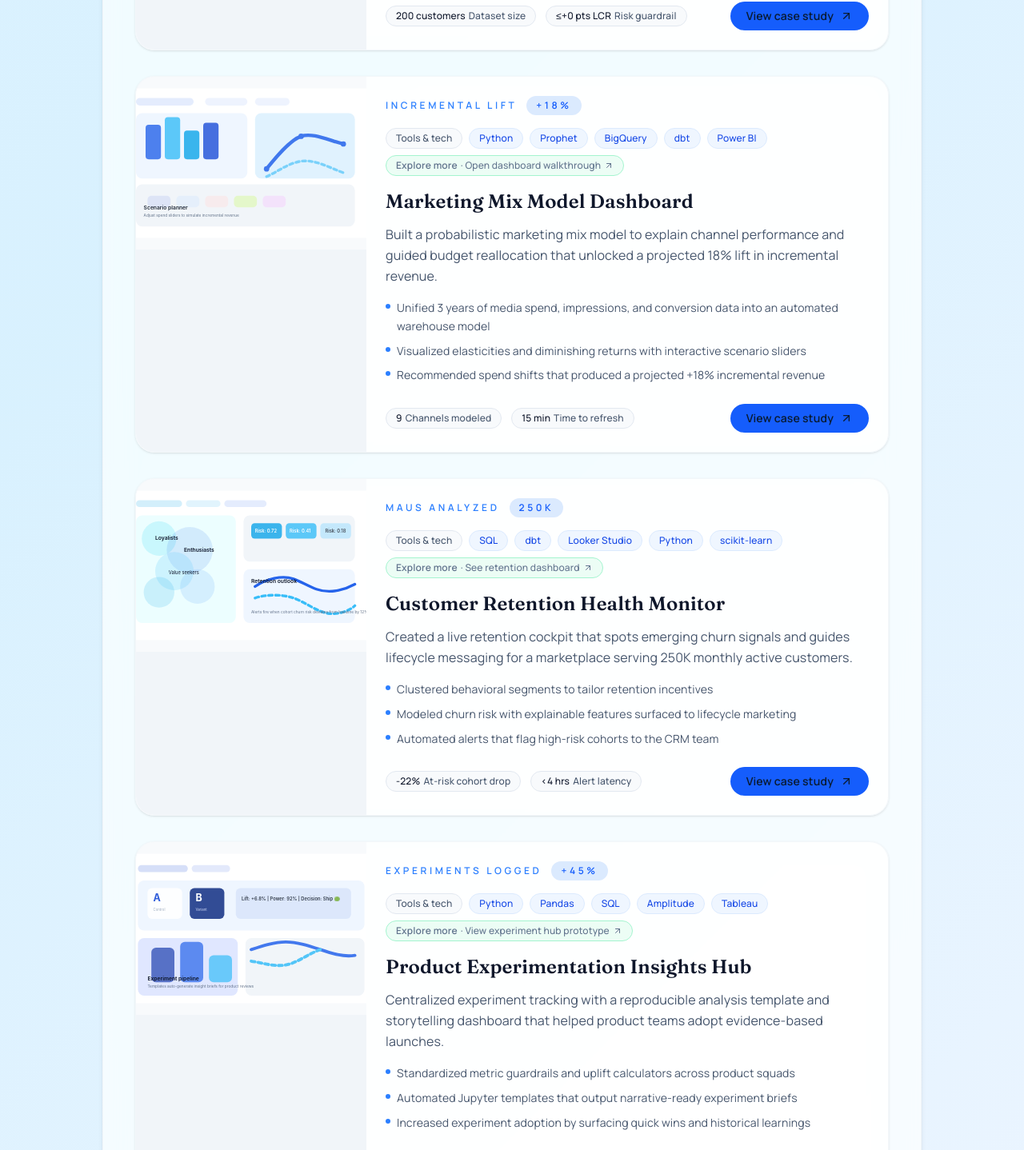
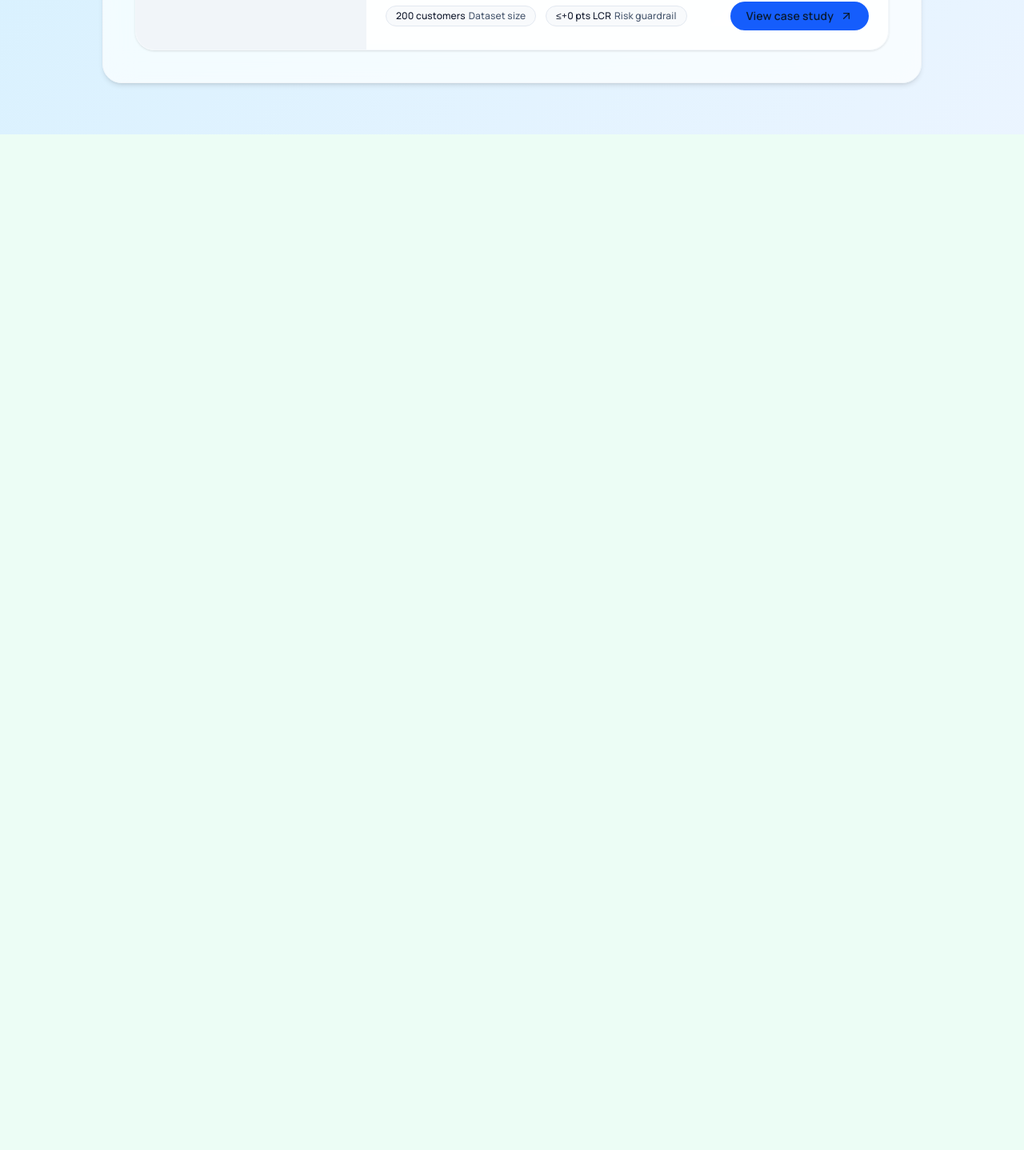
Before and after one commit to reason-rim/analytics_portfolio, a Next.js app: page / in a window 1280 px wide. Shown: the part 1119-2557 px from the top of the page at 80% size. After the commit the page ends 1287 px from the top, so only its background shows below. Built offline with nearby package versions, Linux system fonts and the light colour scheme.

Commit message:
draftwithdashboard

```diff
--- a/src/app/page.tsx
+++ b/src/app/page.tsx
@@ -76,16 +76,14 @@ function ProjectCard({
 }: ProjectCardProps) {
   return (
     <article className="group flex flex-col overflow-hidden rounded-3xl border border-slate-100/80 bg-white/85 shadow-sm transition-all duration-300 hover:-translate-y-1 hover:shadow-xl md:flex-row backdrop-panel">
-      <div className="relative w-full overflow-hidden bg-slate-100 md:w-72">
-        <div className="relative aspect-[4/3] w-full">
+      <div className="relative aspect-[2075/1200] w-full overflow-hidden bg-slate-100 md:w-72">
         <Image
           src={thumbnail}
           alt={title}
           fill
-            className="object-cover transition duration-500 group-hover:scale-105"
+          className="object-contain transition duration-500 group-hover:scale-105"
           sizes="(min-width: 1024px) 18rem, 100vw"
         />
-        </div>
       </div>
 
       <div className="flex flex-1 flex-col justify-between gap-6 p-6">
@@ -307,8 +305,8 @@ export default function Home() {
                 Project Showcase
               </h2>
               <p className="mt-3 max-w-2xl text-base text-slate-600">
-                Explore dashboards, retention monitors, and experimentation hubs I designed to help
-                teams make decisions faster.
+                Explore the dashboards, retention monitors, and experimentation hubs I crafted to
+                sharpen my own decision-making and analytical skills.
               </p>
             </div>
             <Link
--- a/src/app/projects/[slug]/page.tsx
+++ b/src/app/projects/[slug]/page.tsx
@@ -116,15 +116,21 @@ export default async function ProjectPage({ params }: ProjectPageProps) {
           </nav>
         )}
 
-        <div className="relative aspect-[16/8] w-full overflow-hidden rounded-[2.75rem] border border-slate-100 bg-slate-100">
+        <div className="relative aspect-[2075/1200] w-full overflow-hidden border border-slate-100 bg-slate-100">
           <Image
             src={project.heroImage}
             alt={`${project.title} dashboard preview`}
             fill
-            className="object-cover"
+            className="object-contain"
             priority
           />
         </div>
+        {project.heroCaption && (
+          <p className="mt-2 text-xs text-slate-500">{project.heroCaption}</p>
+        )}
+        {project.heroNote && (
+          <p className="mt-2 text-xs text-slate-500" dangerouslySetInnerHTML={{ __html: project.heroNote }} />
+        )}
       </header>
 
       <section className="flex flex-col gap-12">
--- a/src/data/projects.ts
+++ b/src/data/projects.ts
@@ -25,6 +25,8 @@ export type Project = {
   teaser: string[];
   thumbnail: string;
   heroImage: string;
+  heroCaption?: string;
+  heroNote?: string;
   metrics: ProjectMetric[];
   tools: string[];
   links: ProjectLink[];
@@ -43,8 +45,10 @@ export const projects: Project[] = [
       "Built reproducible R workflow with tidyverse for KPI tracking and visual storytelling",
       "Surfaced segment playbooks that balance revenue lift with credit risk guardrails",
     ],
-    thumbnail: "/projects/mall-customer-analytics.svg",
-    heroImage: "/projects/mall-customer-analytics.svg",
+    thumbnail: "/projects/mall-customer-dashboard.png",
+    heroImage: "/projects/mall-customer-dashboard.png",
+    heroNote:
+      'Dashboard created by me in Power BI; dataset sourced from Kaggle and available directly on <a href="https://www.kaggle.com/datasets/vikasjigupta786/customer-analytics-practice-dataset" target="_blank" rel="noopener noreferrer"><strong>this Kaggle dataset</strong></a>.',
     metrics: [
       { label: "HSR uplift target", value: "+8 pts" },
       { label: "Dataset size", value: "200 customers" },
@@ -74,7 +78,7 @@ To track this we define two KPIs:</p>
       {
         heading: "2. Dataset Description",
         html: `
-<p>An enhanced version of the well-known Mall Customers dataset from Kaggle, adjusted for consistency and depth.</p>
+<p>An enhanced version of the well-known Mall Customers dataset from Kaggle (accessible via <a href="https://www.kaggle.com/datasets/vikasjigupta786/customer-analytics-practice-dataset" target="_blank" rel="noopener noreferrer">this Kaggle repository</a>), adjusted for consistency and depth.</p>
 <h4>Columns used</h4>
 <ul>
   <li><code>customer_id</code> &mdash; unique identifier for each customer</li>
@@ -326,158 +330,6 @@ tibble::tibble(
       },
     ],
   },
-  {
-    slug: "marketing-mix-dashboard",
-    title: "Marketing Mix Model Dashboard",
-    tagline: "Forecasting campaign ROI with a transparent MMM and self-serve insights panel",
-    summary:
-      "Built a probabilistic marketing mix model to explain channel performance and guided budget reallocation that unlocked a projected 18% lift in incremental revenue.",
-    teaser: [
-      "Unified 3 years of media spend, impressions, and conversion data into an automated warehouse model",
-      "Visualized elasticities and diminishing returns with interactive scenario sliders",
-      "Recommended spend shifts that produced a projected +18% incremental revenue",
-    ],
-    thumbnail: "/projects/marketing-mix-dashboard.svg",
-    heroImage: "/projects/marketing-mix-dashboard.svg",
-    metrics: [
-      { label: "Incremental lift", value: "+18%" },
-      { label: "Channels modeled", value: "9" },
-      { label: "Time to refresh", value: "15 min" },
-    ],
-    tools: ["Python", "Prophet", "BigQuery", "dbt", "Power BI"],
-    links: [
-      {
-        label: "Open dashboard walkthrough",
-        href: "https://example.com/mmm-dashboard",
-        external: true,
-      },
-      {
-        label: "Read technical write-up",
-        href: "https://example.com/mmm-case-study",
-        external: true,
-      },
-    ],
-    sections: [
-      {
-        heading: "Business context",
-        body:
-          "A subscription brand needed clarity on what mix of channels was driving incremental conversions after doubling their media budget. Historic reporting tracked last-touch conversions only, obscuring how upper-funnel channels contributed to paid search and direct traffic.",
-      },
-      {
-        heading: "What I did",
-        body:
-          "I engineered a clean weekly dataset across spend, impressions, and conversions, and parameterized a Bayesian marketing mix model with ad-stock and diminishing return priors. I productionized refreshes with dbt and surfaced the outputs in Power BI with scenario planning controls.",
-        bullets: [
-          "Reconciled siloed spend logs and impression exports with automated dbt models",
-          "Configured ad-stock and saturation priors by channel to capture lag and decay",
-          "Designed an interactive dashboard that simulates budget shifts and projects revenue",
-        ],
-      },
-      {
-        heading: "Impact",
-        body:
-          "Finance and Growth reallocated 12% of quarterly spend toward the three highest Return on Investment (ROI) channels, forecasted to raise incremental revenue by 18%. The dashboard became the weekly source of truth for planning meetings and reduced ad-hoc analysis requests by 60%.",
-      },
-    ],
-  },
-  {
-    slug: "customer-retention-health",
-    title: "Customer Retention Health Monitor",
-    tagline: "Diagnosing churn drivers and segment-level risk for a B2C marketplace",
-    summary:
-      "Created a live retention cockpit that spots emerging churn signals and guides lifecycle messaging for a marketplace serving 250K monthly active customers.",
-    teaser: [
-      "Clustered behavioral segments to tailor retention incentives",
-      "Modeled churn risk with explainable features surfaced to lifecycle marketing",
-      "Automated alerts that flag high-risk cohorts to the CRM team",
-    ],
-    thumbnail: "/projects/customer-retention-health.svg",
-    heroImage: "/projects/customer-retention-health.svg",
-    metrics: [
-      { label: "MAUs analyzed", value: "250K" },
-      { label: "At-risk cohort drop", value: "-22%" },
-      { label: "Alert latency", value: "<4 hrs" },
-    ],
-    tools: ["SQL", "dbt", "Looker Studio", "Python", "scikit-learn"],
-    links: [
-      {
-        label: "See retention dashboard",
-        href: "https://example.com/retention-dashboard",
-        external: true,
-      },
-    ],
-    sections: [
-      {
-        heading: "Business context",
-        body:
-          "Marketplace retention slipped after a pricing change. Leadership wanted early warning signals and clarity on which customer behaviors predicted churn so lifecycle marketing could intervene quickly.",
-      },
-      {
-        heading: "What I did",
-        body:
-          "I defined an event-driven data model, created behavior clusters, and trained a gradient boosting classifier with SHAP explanations. I piped the scores into Looker Studio and built a retention health dashboard with automated Slack alerts for high-risk cohorts.",
-        bullets: [
-          "Modeled lifecycle stages in SQL/dbt with clear state transitions",
-          "Segmented users via k-prototypes clustering to personalize messaging",
-          "Surfaced SHAP explanations directly beside each at-risk segment",
-        ],
-      },
-      {
-        heading: "Impact",
-        body:
-          "Lifecycle marketing launched targeted win-back campaigns that reduced churn in the two riskiest cohorts by 22%. Leadership gained a 360° retention view that informs weekly standups and roadmap prioritization.",
-      },
-    ],
-  },
-  {
-    slug: "product-experimentation-insights",
-    title: "Product Experimentation Insights Hub",
-    tagline: "Making A/B tests discoverable and decision-ready for product managers",
-    summary:
-      "Centralized experiment tracking with a reproducible analysis template and storytelling dashboard that helped product teams adopt evidence-based launches.",
-    teaser: [
-      "Standardized metric guardrails and uplift calculators across product squads",
-      "Automated Jupyter templates that output narrative-ready experiment briefs",
-      "Increased experiment adoption by surfacing quick wins and historical learnings",
-    ],
-    thumbnail: "/projects/product-experimentation-insights.svg",
-    heroImage: "/projects/product-experimentation-insights.svg",
-    metrics: [
-      { label: "Experiments logged", value: "+45%" },
-      { label: "Time to analyze", value: "-60%" },
-      { label: "Teams onboarded", value: "6" },
-    ],
-    tools: ["Python", "Pandas", "SQL", "Amplitude", "Tableau"],
-    links: [
-      {
-        label: "View experiment hub prototype",
-        href: "https://example.com/experimentation-hub",
-        external: true,
-      },
-    ],
-    sections: [
-      {
-        heading: "Business context",
-        body:
-          "Scaling product squads were running ad-hoc tests without consistent guardrails. Leadership needed a single source for experiment status, learnings, and recommended follow-ups.",
-      },
-      {
-        heading: "What I did",
-        body:
-          "I collaborated with PMs to define success metrics, then automated experiment ingestion from Amplitude into a cleaned warehouse model. I packaged an exploratory Jupyter template and published results to a Tableau dashboard with narrative summaries.",
-        bullets: [
-          "Designed a metric dictionary and guardrail checks used across squads",
-          "Built an experiment backlog view with rollups by product surface",
-          "Introduced a storytelling panel highlighting insights and next steps",
-        ],
-      },
-      {
-        heading: "Impact",
-        body:
-          "Experiment volume increased 45% quarter-over-quarter while average analysis time dropped 60%. Product leads now reference the hub before roadmap reviews, improving confidence in go/no-go decisions.",
-      },
-    ],
-  },
 ];
 
 export function getProjectBySlug(slug: string) {
```
Also changed, not shown: public/projects/mall-customer-dashboard.png (added), 1 other file (tests, documents, lock files or other folders). Lines whose indentation alone changed are shown as unchanged.
